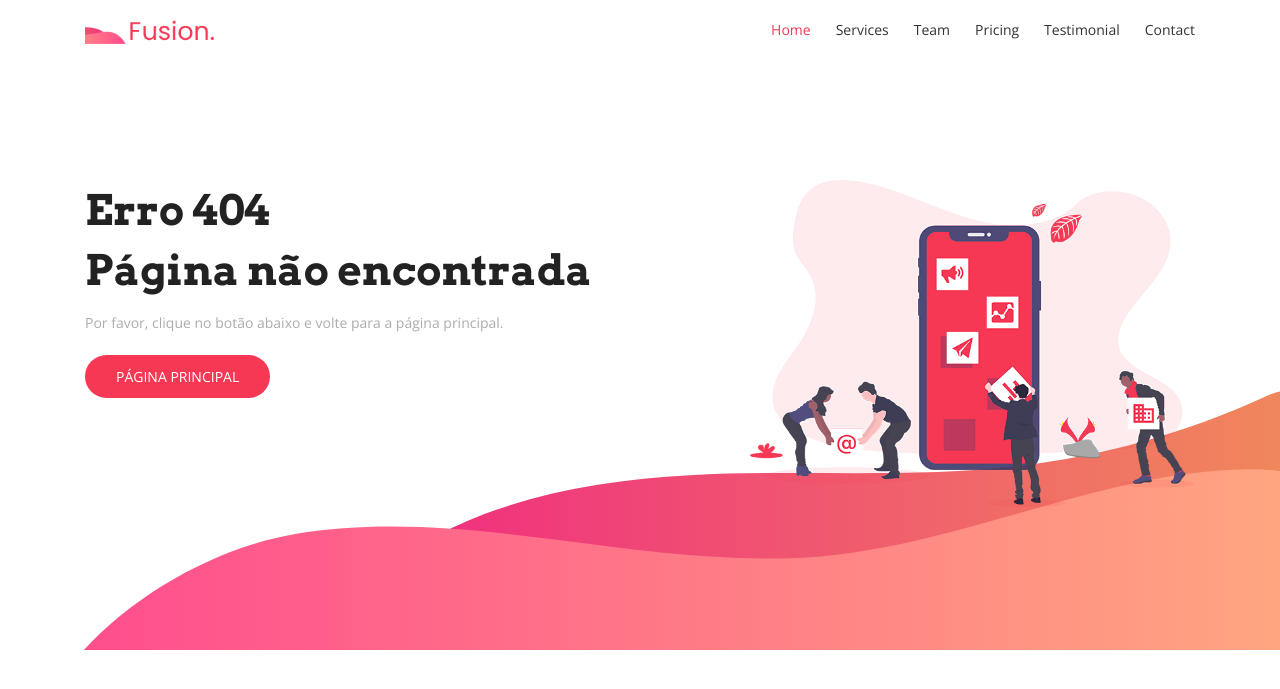
After one commit to leandro-alvesc/Django_Fusion, a Django app: page /404/ in a window 1280 px wide. The commit adds this page. Shown: the top 689 px of the page. Run offline with Django 3.2, Linux system fonts and the light colour scheme; parts of the project's set-up code (start-up, migrations or seed data) failed here and were passed over; some libraries are stand-ins or nearby versions.

Commit message:
ajustes templates

```diff
--- /dev/null
+++ b/core/templates/404.html
@@ -0,0 +1,33 @@
+{% extends 'base.html' %}
+{% load static %}
+
+{% block content %}
+
+    <div id="hero-area" class="hero-area-bg">
+    <div class="container">
+        <div class="row">
+        <div class="col-lg-7 col-md-12 col-sm-12 col-xs-12">
+            <div class="contents">
+            <h2 class="head-title">Erro 404<br />Página não encontrada</h2>
+            <p>
+                Por favor, clique no botão abaixo e volte para a página principal.
+            </p>
+            <div class="header-button">
+                <a href="{% url 'index' %}" class="btn btn-common">Página Principal</a>
+            </div>
+            </div>
+        </div>
+        <div class="col-lg-5 col-md-12 col-sm-12 col-xs-12">
+            <div class="intro-img">
+            <img
+                class="img-fluid"
+                src="{% static '/img/intro-mobile.png' %}"
+                alt=""
+            />
+            </div>
+        </div>
+        </div>
+    </div>
+    </div>
+
+{% endblock %}
--- a/core/templates/base.html
+++ b/core/templates/base.html
@@ -74,10 +74,6 @@
         </div>
       </nav>
       <!-- Navbar End -->
-
-      <!-- Hero Area Start -->
-        {% include 'hero.html' %}
-      <!-- Hero Area End -->
     </header>
     <!-- Header Area wrapper End -->
 
--- a/core/urls.py
+++ b/core/urls.py
@@ -1,7 +1,8 @@
 from django.urls import path
 
-from .views import IndexView
+from .views import IndexView, ErrorView
 
 urlpatterns = [
     path('', IndexView.as_view(), name='index'),
+    path('404/', ErrorView.as_view(), name='404')
 ]
--- a/core/views.py
+++ b/core/views.py
@@ -3,3 +3,7 @@ from django.views.generic import TemplateView
 
 class IndexView(TemplateView):
     template_name = 'index.html'
+
+
+class ErrorView(TemplateView):
+    template_name = '404.html'
```
Also changed, not shown: core/templates/index.html (+9 -1 lines).
